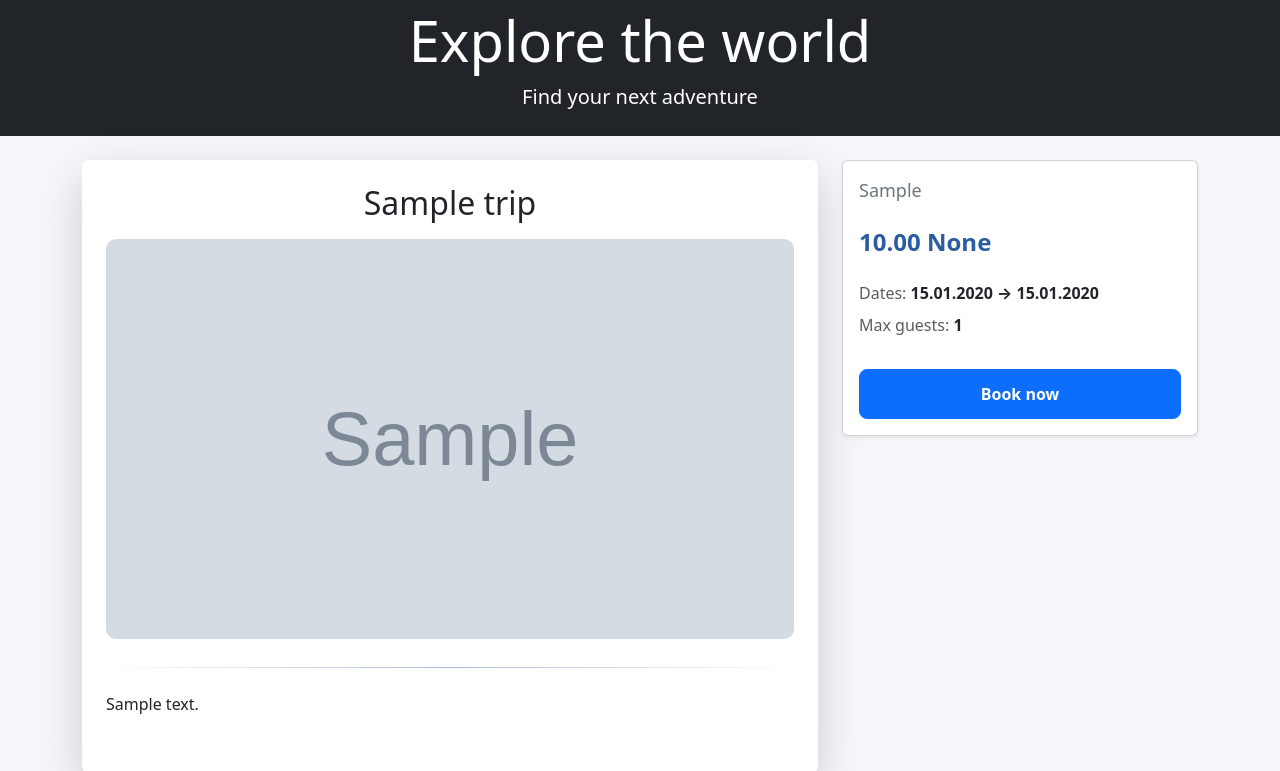
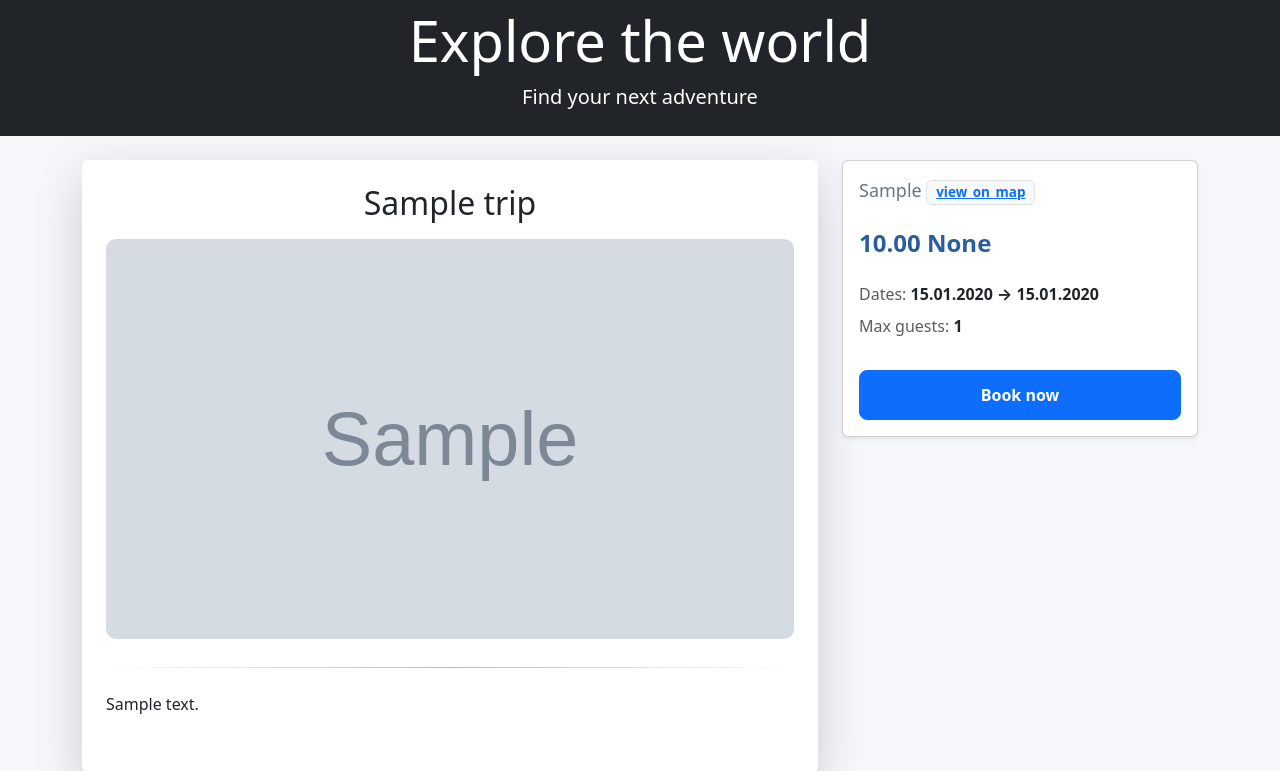
Before and after one commit to piotrgolebiewski07/travel_agency, a Django app: page /trips/1/ in a window 1280 px wide. Shown: the part 57-828 px from the top of the page. Run offline with Django 5.2, Linux system fonts and the light colour scheme; tables that the repository leaves empty hold one stand-in row (values such as "Sample post"); grey boxes marked "Sample" are stand-in pictures.

Commit message:
Add Google Maps link toi trip detail view

```diff
--- a/trips/templates/trips/detail.html
+++ b/trips/templates/trips/detail.html
@@ -50,6 +50,9 @@
 
                 <p class="trip-location mb-2">
                     {{ trip.location }}
+                    <a class="badge bg-light text-primary border" href="https://www.google.com/maps?q={{ trip.location }}" target="_blank">
+                        {% t  "zobacz na mapie" "view_on_map" %}
+                    </a>
                 </p>
 
                 <h4 class="mt-3 fw-bold text-price">
```
